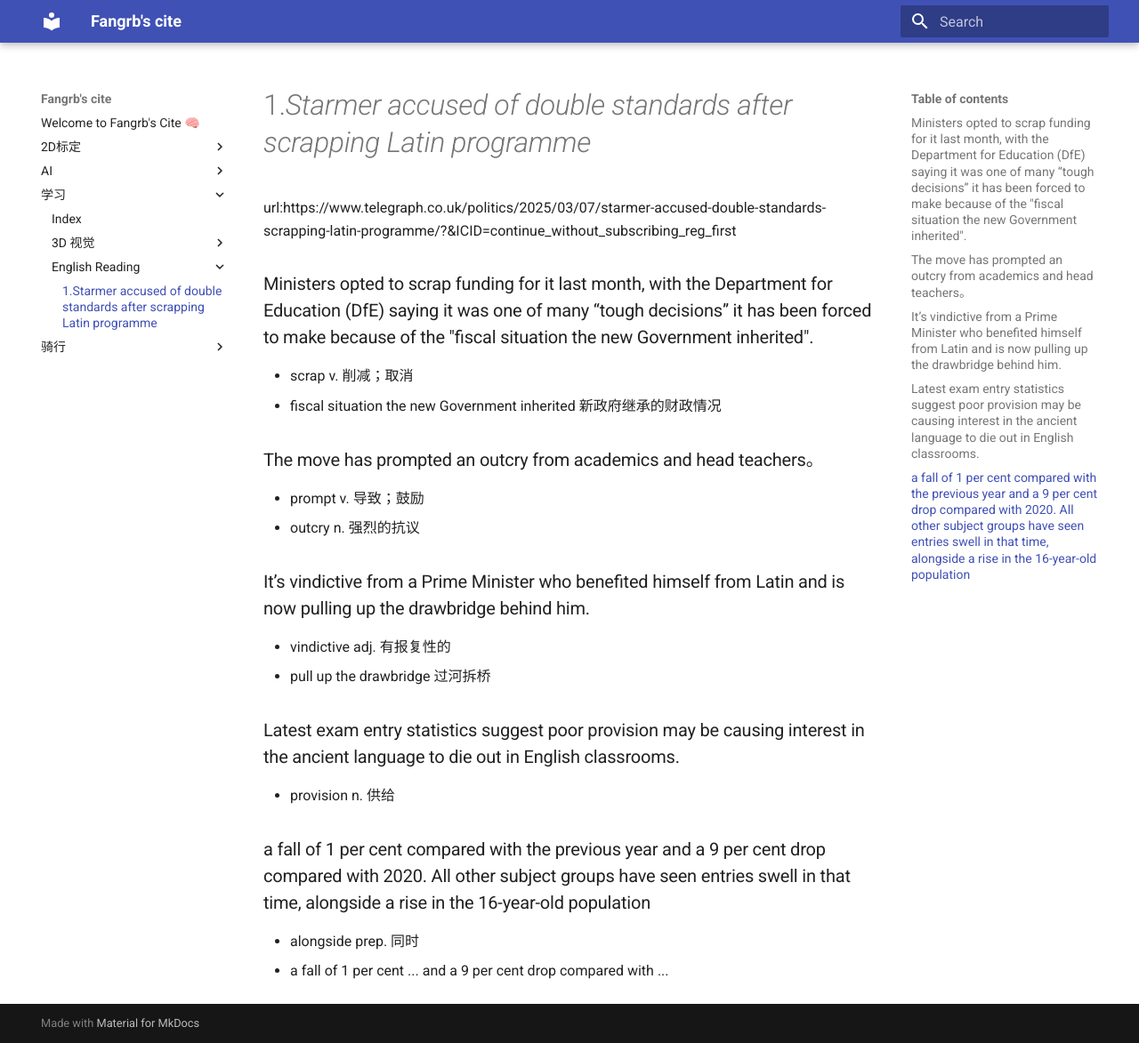
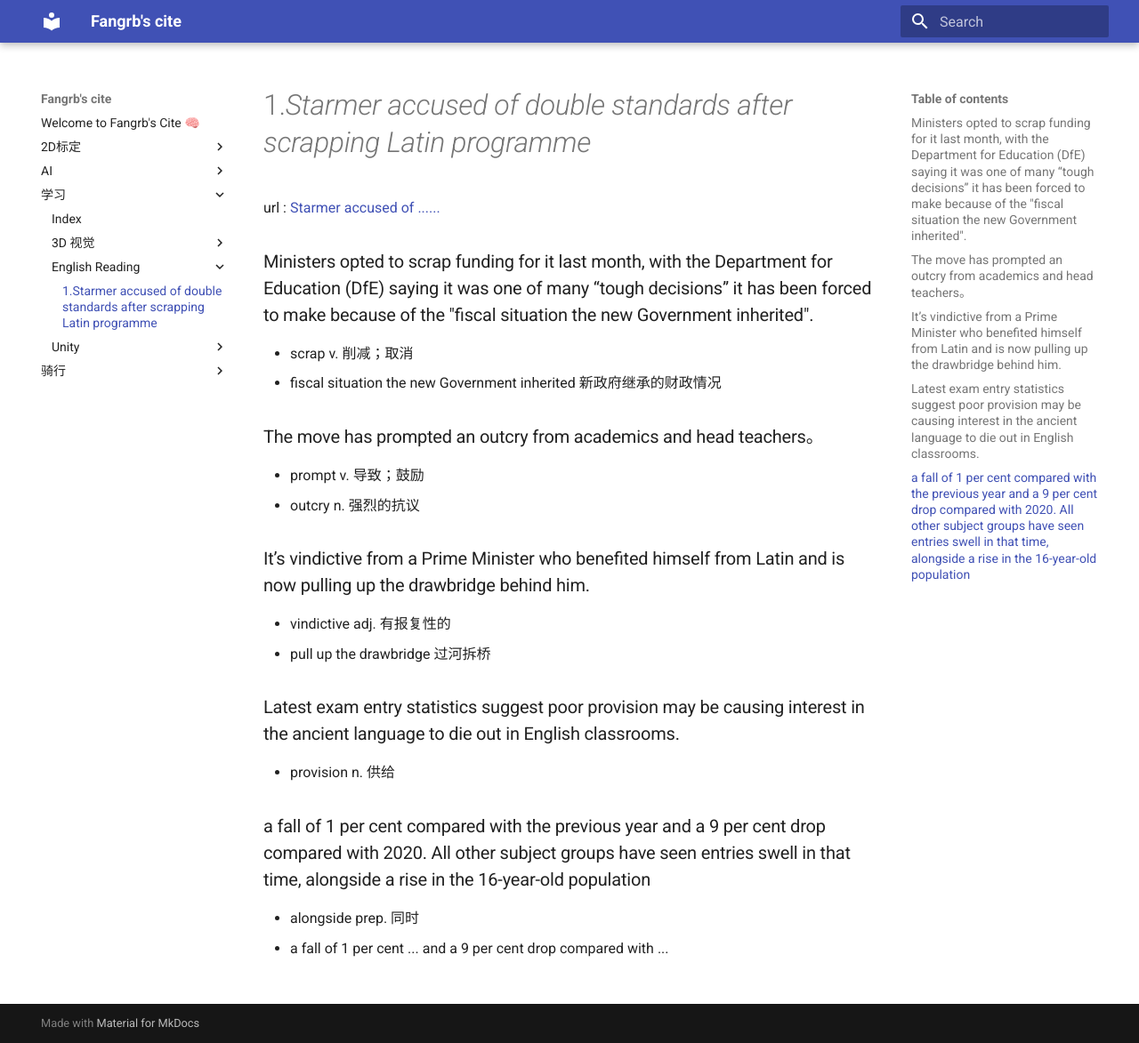
Before and after one commit to DaleBruise/DaleBruise.github.io, an MkDocs documentation site: the page built from docs/学习/English Reading/The_Telegraph.md, in a window 1280 px wide and 1173 px high. Shown: the whole window at 89% size. Built offline with MkDocs 1.6.1 and Material for MkDocs 9.7.7, drawn with Linux system fonts in a browser that asks for light colours.

Commit message:
file and url fix
add a file and a url fix

```diff
--- a/docs/学习/English Reading/The_Telegraph.md
+++ b/docs/学习/English Reading/The_Telegraph.md
@@ -1,6 +1,6 @@
 # 1.*Starmer accused of double standards after scrapping Latin programme*
 
-url:https://www.telegraph.co.uk/politics/2025/03/07/starmer-accused-double-standards-scrapping-latin-programme/?&ICID=continue_without_subscribing_reg_first
+url : [Starmer accused of ......](https://www.telegraph.co.uk/politics/2025/03/07/starmer-accused-double-standards-scrapping-latin-programme/?&ICID=continue_without_subscribing_reg_first)
 
 ### Ministers opted to scrap funding for it last month, with the Department for Education (DfE) saying it was one of many “tough decisions” it has been forced to make because of the "fiscal situation the new Government inherited".
 
```
Also changed, not shown: docs/学习/Unity/Untitled.md (added).
